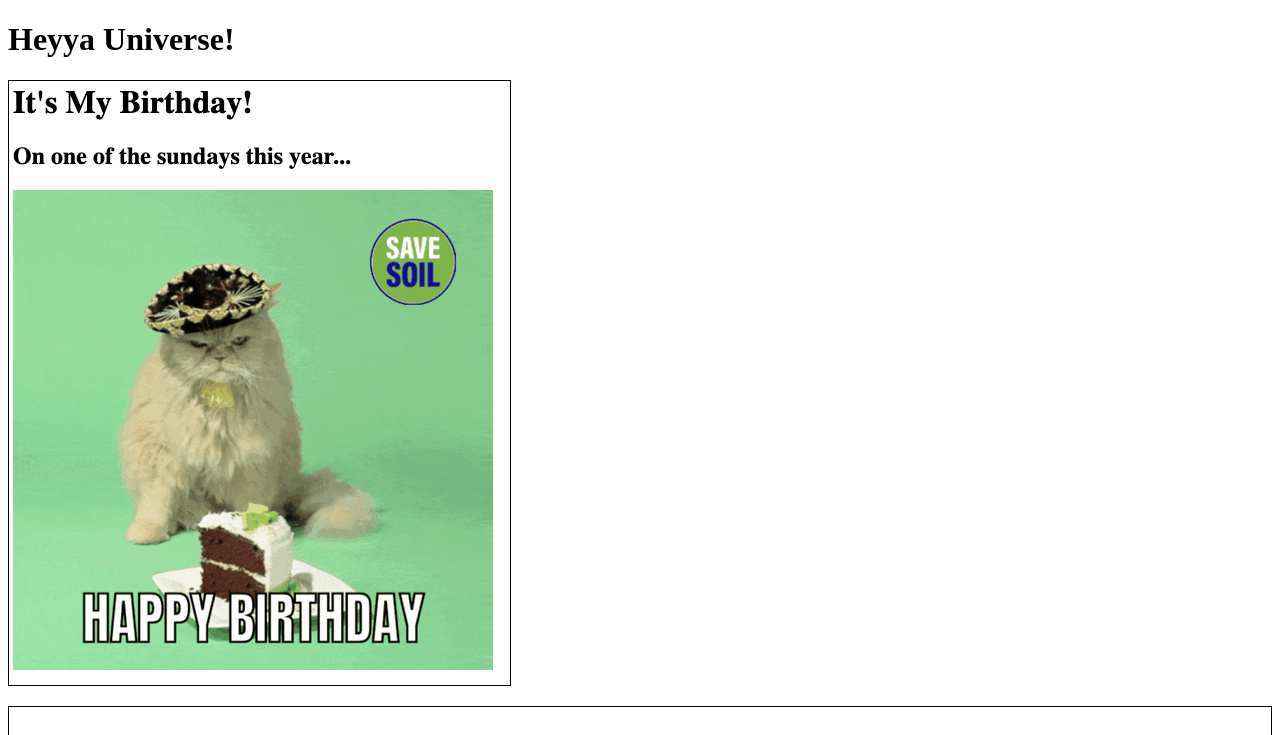
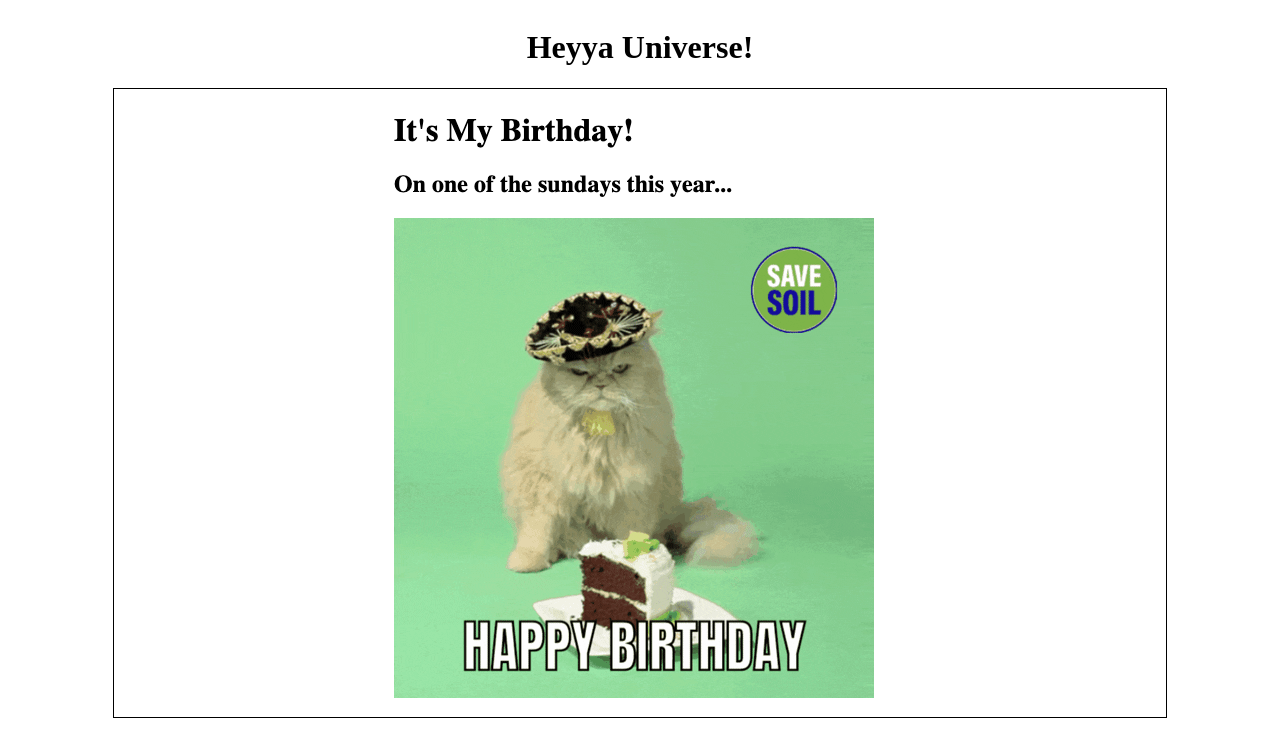
Before and after one commit to gk1532/html-portfolio, a plain HTML site: page index.html in a window 1280 px wide. Shown: the top 735 px of the page. Drawn offline with Linux system fonts and the light colour scheme.

Commit message:
Add files via upload

```diff
--- a/index.html
+++ b/index.html
@@ -5,18 +5,19 @@
     <meta charset="UTF-8">
     <meta name="viewport" content="width=device-width, initial-scale=1.0">
     <title>G's Starter Page</title>
+    <link rel="stylesheet" href="./style.css">
  </head>
  <body>
-    <h1>Heyya Universe!</h1>
-    <p>
-        <a href="./public/birthday-invite.html"><img src="./assets/images/birthday-image.png" style="border: 1px solid black;"></a>
-    </p>
+   <h1>Heyya Universe!</h1>
 
-    <div style="border: 1px solid black;">
-    <br/><br/>
+   <div class="item" >
+        <a href="./public/birthday-invite.html"><img src="./assets/images/birthday-image.png"></a>
+   </div>
+
+   <div class="item">
     <h1>Here's a movie I want to watch this year</h1>
-    <iframe width="560" height="315" src="https://www.youtube.com/embed/-_7XADmKVL0?si=bMpOMFYha53-Hfcf" title="YouTube video player" frameborder="0" allow="accelerometer; autoplay; clipboard-write; encrypted-media; gyroscope; picture-in-picture; web-share" referrerpolicy="strict-origin-when-cross-origin" allowfullscreen></iframe>
-    </div>
+    <iframe width="100%" height="315" src="https://www.youtube.com/embed/-_7XADmKVL0?si=bMpOMFYha53-Hfcf" title="YouTube video player" frameborder="0" allow="accelerometer; autoplay; clipboard-write; encrypted-media; gyroscope; picture-in-picture; web-share" referrerpolicy="strict-origin-when-cross-origin" allowfullscreen></iframe>
+   </div>
  </body>
  </html>
 
--- /dev/null
+++ b/style.css
@@ -0,0 +1,22 @@
+.item{
+margin-bottom: 20px;
+margin-bottom: 20px;
+padding: 20px 20px 0px 20px;
+}
+
+
+body{
+    display: flex;
+    flex-direction: column;
+    align-items: center;
+}
+
+div{
+    display: flex;
+    flex-direction: column;
+    align-items: center;
+    width: 80%;
+    border: 1px solid black;"
+    padding-bottom: 20px;
+
+}
```
